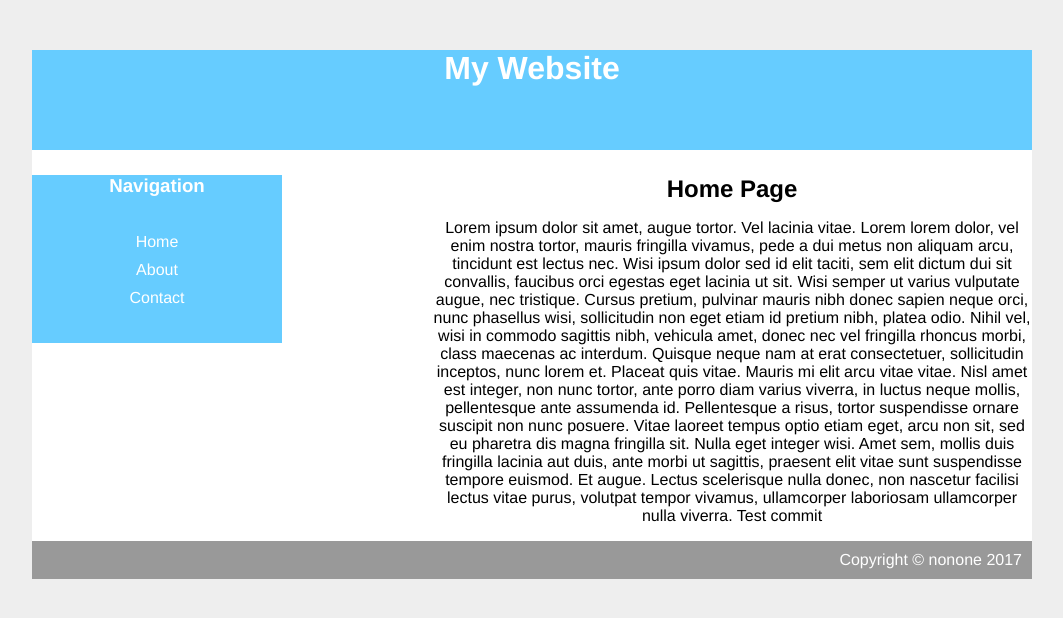
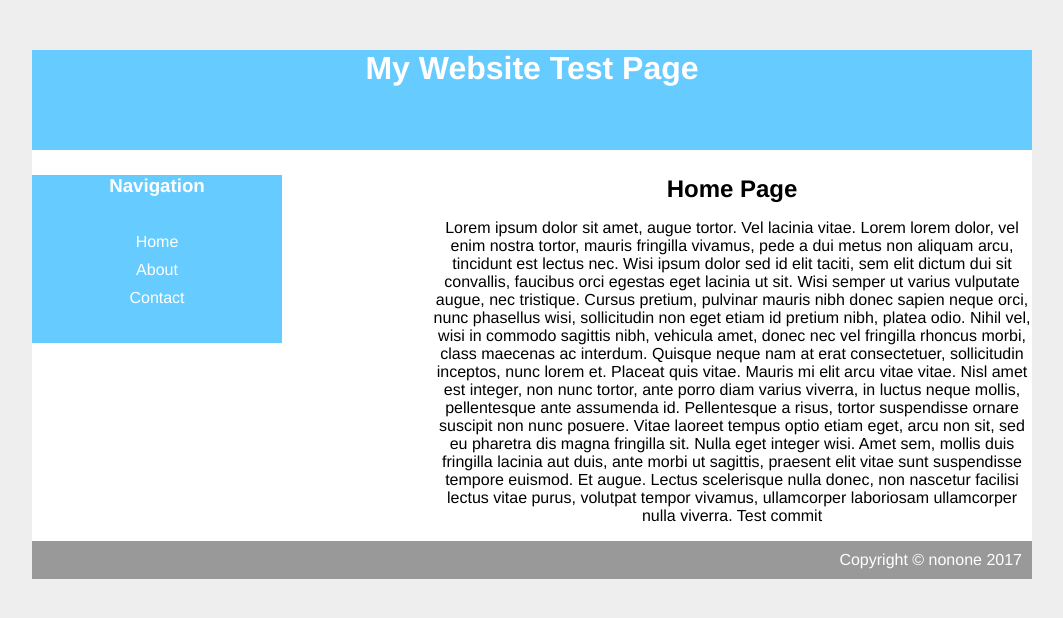
Before and after one commit to iuc73663/WebLearning, a plain HTML site: page Testing/index.html in a window 1280 px wide. Shown: the whole page, without its empty margins (108-1171 px from the left). Drawn offline with Linux system fonts and the light colour scheme.

Commit message:
test push

```diff
--- a/Testing/index.html
+++ b/Testing/index.html
@@ -8,7 +8,7 @@
   <body>
     <div id="container">
       <div id="header">
-        <h1>My Website</h1>
+        <h1>My Website Test Page</h1>
       </div>
 
       <div id="content">
```
